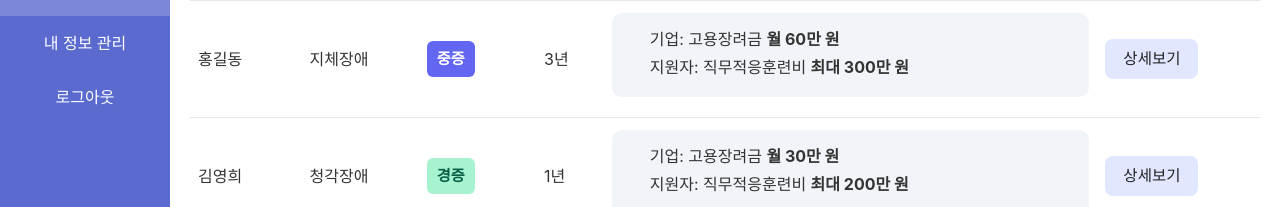
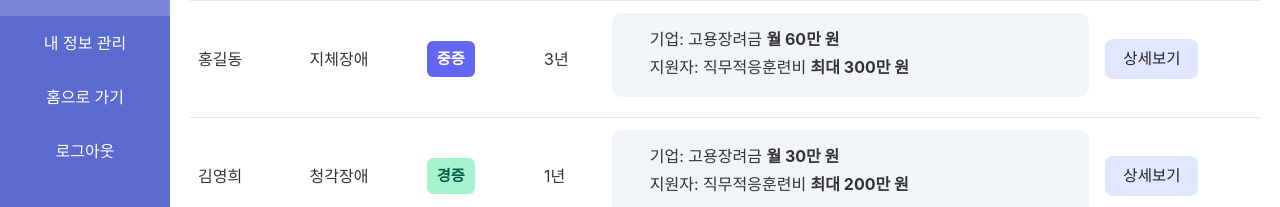
Before and after one commit to Bakiwoom/IDEA-frontend, a React (Create React App) app: page /company/job/management/detail/1 in a window 1280 px wide. Shown: the part 136-343 px from the top of the page. Built offline with nearby package versions, Linux system fonts and the light colour scheme; no server answers.

Commit message:
홈으로가기 추가

```diff
--- a/src/pages/vendor/CompanySidebar.jsx
+++ b/src/pages/vendor/CompanySidebar.jsx
@@ -61,6 +61,15 @@ const VendorSidebar = ({ activeMenu, handleMenuChange }) => {
             알림 설정
           </Link> */}
         </li>
+        <li className={activeMenu === "main" ? styles.active : ""}>
+          <Link
+            to="/"
+            className={styles.menuLink}
+            onClick={() => handleMenuChange("main")}
+          >
+            홈으로 가기
+          </Link>
+        </li>
         <li className={styles.logoutItem} onClick={handleLogout}><Link to="/">로그아웃</Link></li>
       </ul>
     </div>
```
